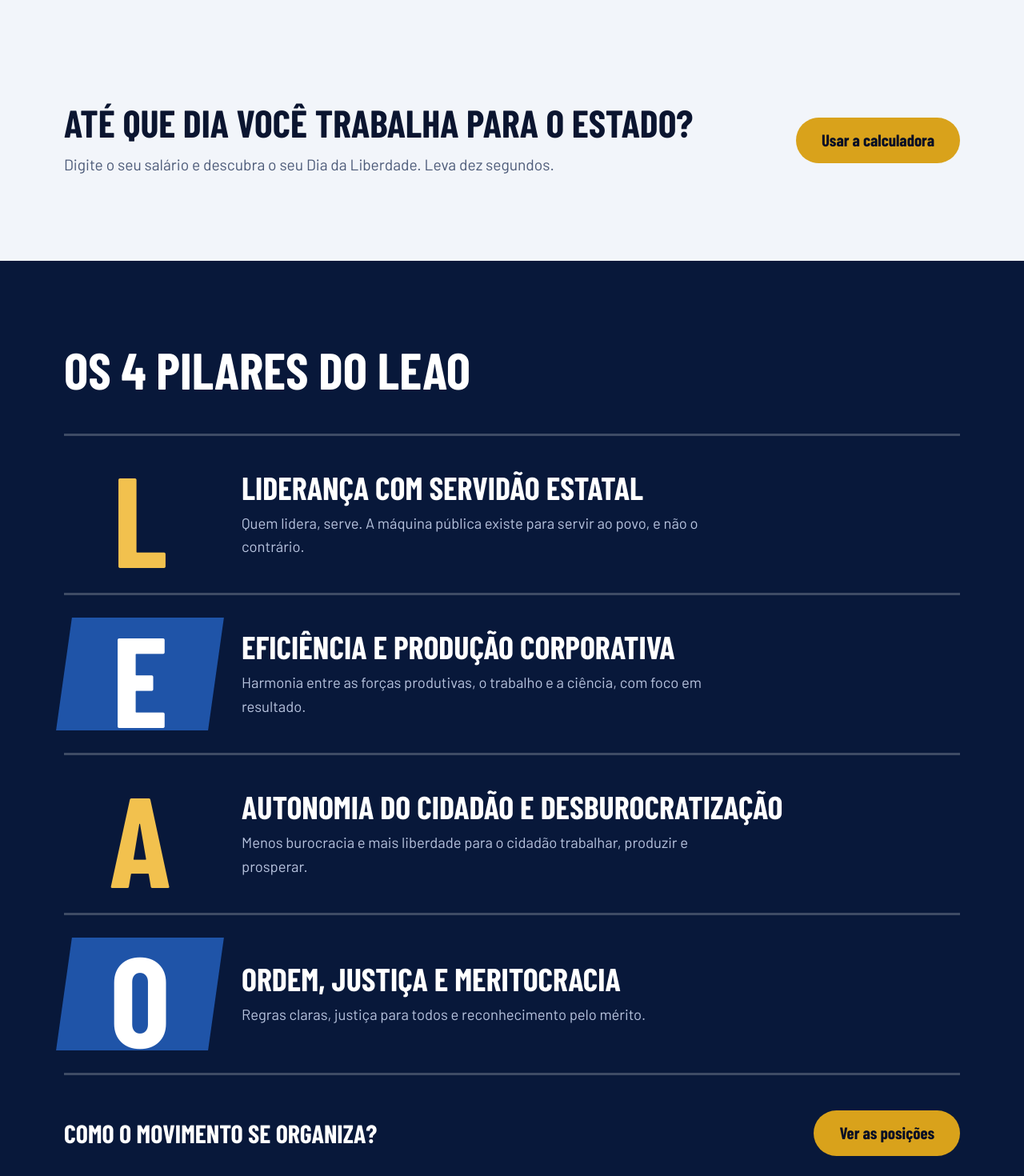
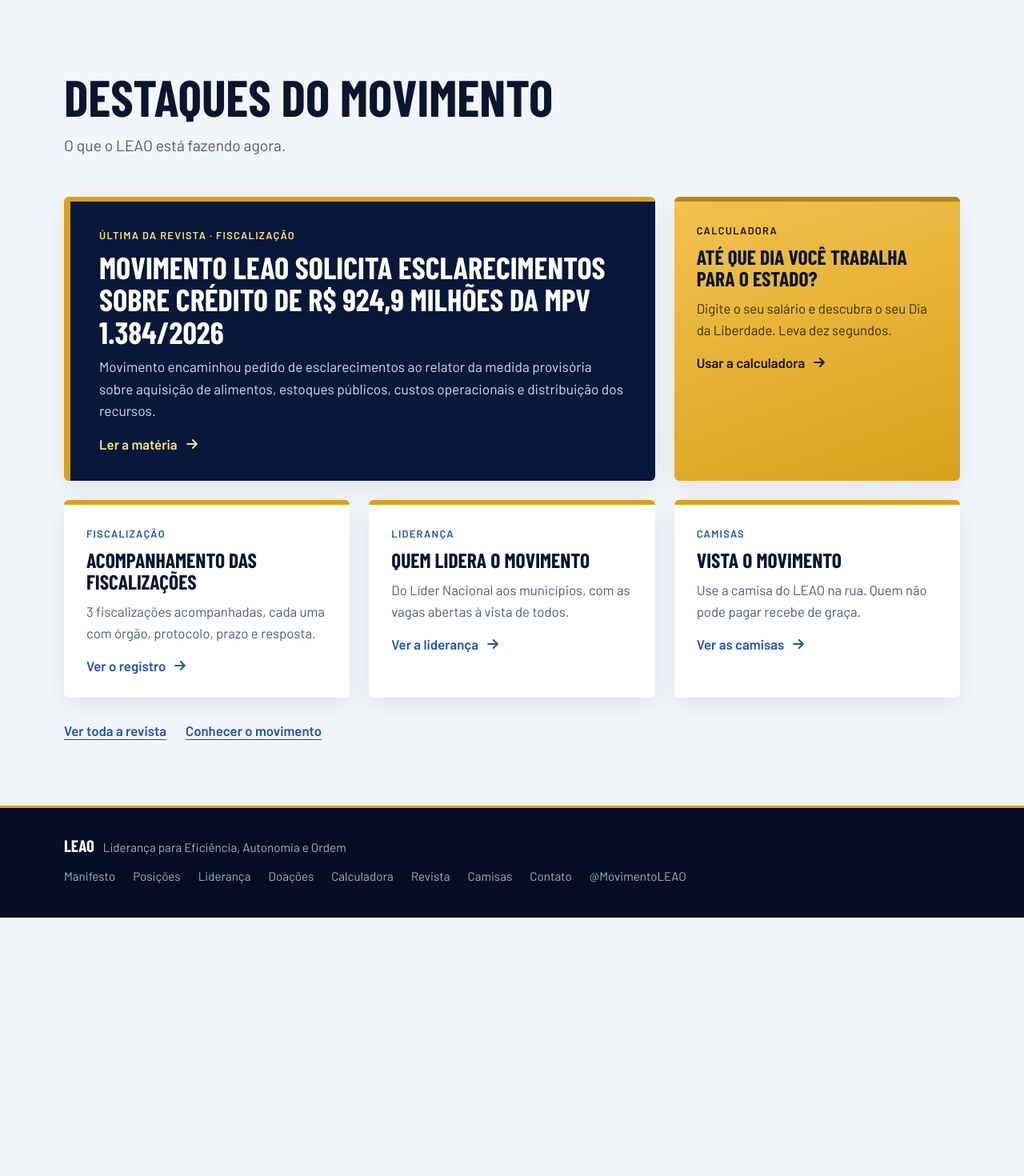
Before and after one commit to fabricioricard/movimentoleao, a Next.js app: page / in a window 1280 px wide. Shown: the part 1460-2930 px from the top of the page at 80% size. After the commit the page ends 2607 px from the top, so only its background shows below. Built offline with nearby package versions, Linux system fonts and the light colour scheme; a web font is replaced by a local one.

Commit message:
Home: destaques do movimento

```diff
--- /dev/null
+++ b/app/destaques-home.css
@@ -0,0 +1,32 @@
+/* Seção "Destaques do Movimento" da home */
+.dh { padding-top: 64px; padding-bottom: 80px; }
+.dh-grade { margin-top: 36px; display: grid; grid-template-columns: repeat(3, minmax(0, 1fr)); gap: 24px; }
+.dh-card { display: grid; gap: 10px; align-content: start; background: #fff; color: var(--tinta, #0b1530); border-top: 6px solid var(--ouro, #d9a21b); border-radius: 6px; padding: 26px 28px; box-shadow: 0 10px 30px rgba(8, 24, 58, 0.08); transition: transform .15s, box-shadow .15s; }
+.dh-card:hover { transform: translateY(-3px); box-shadow: 0 16px 36px rgba(8, 24, 58, 0.16); }
+.dh-card h3 { font-family: var(--display, system-ui, sans-serif); font-weight: 800; text-transform: uppercase; font-size: 1.6rem; line-height: 1.05; }
+.dh-card p { color: var(--suave, #4c5a78); }
+.dh-tag { font-size: 0.8rem; font-weight: 700; text-transform: uppercase; letter-spacing: 0.1em; color: var(--royal, #1f54a8); }
+.dh-ver { display: inline-flex; align-items: center; gap: 8px; margin-top: 4px; font-weight: 700; color: var(--royal, #1f54a8); }
+
+.dh-materia { grid-column: span 2; background: var(--m900, #08183a); color: #fff; border-top-color: var(--ouro, #d9a21b); border-left: 8px solid var(--ouro, #d9a21b); padding: 32px 36px; }
+.dh-materia h3 { font-size: clamp(1.7rem, 3.2vw, 2.4rem); }
+.dh-materia p { color: #d3dcef; font-size: 1.08rem; }
+.dh-materia .dh-tag, .dh-materia .dh-ver { color: #ffe08a; }
+
+.dh-calc { background: linear-gradient(160deg, #f2c14e, #d9a21b); border-top-color: #b98512; }
+.dh-calc p { color: #3a2c05; }
+.dh-calc .dh-tag, .dh-calc .dh-ver { color: #1b1300; }
+
+.dh-mais { margin-top: 28px; display: flex; flex-wrap: wrap; gap: 24px; font-weight: 700; }
+.dh-mais a { color: var(--royal, #1f54a8); text-decoration: underline; text-underline-offset: 4px; }
+
+@media (max-width: 900px) {
+  .dh-grade { grid-template-columns: repeat(2, minmax(0, 1fr)); }
+  .dh-materia { grid-column: 1 / -1; }
+}
+@media (max-width: 600px) {
+  .dh-grade { grid-template-columns: minmax(0, 1fr); gap: 18px; }
+  .dh-card { padding: 22px 20px; }
+  .dh-materia { padding: 24px 20px; }
+}
+@media (prefers-reduced-motion: reduce) { .dh-card { transition: none; } .dh-card:hover { transform: none; } }
--- a/components/Inicio.js
+++ b/components/Inicio.js
@@ -3,6 +3,9 @@ import { SITE } from "../lib/config";
 import Topo from "./Topo";
 import Rodape from "./Rodape";
 import RolarAoCarregar from "./RolarAoCarregar";
+import { NOTICIAS } from "../lib/noticias-dados";
+import { FISCALIZACOES } from "../lib/fiscalizacoes-dados";
+import "../app/destaques-home.css";
 
 const DESTAQUES = ["Eficiência e Serviço Estatal", "Harmonia Corporativa", "Meritocracia e Ordem"];
 
@@ -13,29 +16,6 @@ const DEGRAUS = [
   { letra: "O", palavra: "Ordem", tom: "ouro" },
 ];
 
-const PILARES = [
-  {
-    letra: "L",
-    titulo: "Liderança com Servidão Estatal",
-    texto: "Quem lidera, serve. A máquina pública existe para servir ao povo, e não o contrário.",
-  },
-  {
-    letra: "E",
-    titulo: "Eficiência e Produção Corporativa",
-    texto: "Harmonia entre as forças produtivas, o trabalho e a ciência, com foco em resultado.",
-  },
-  {
-    letra: "A",
-    titulo: "Autonomia do Cidadão e Desburocratização",
-    texto: "Menos burocracia e mais liberdade para o cidadão trabalhar, produzir e prosperar.",
-  },
-  {
-    letra: "O",
-    titulo: "Ordem, Justiça e Meritocracia",
-    texto: "Regras claras, justiça para todos e reconhecimento pelo mérito.",
-  },
-];
-
 function Seta() {
   return (
     <svg className="seta" viewBox="0 0 24 24" width="20" height="20" aria-hidden="true">
@@ -44,8 +24,10 @@ function Seta() {
   );
 }
 
-// Conteúdo da home. As rotas /pilares e /participe usam o mesmo conteúdo e rolam até a seção (prop alvo).
+// Conteúdo da home. As rotas /pilares e /participe (links antigos) usam o mesmo conteúdo e rolam até a âncora (prop alvo).
 export default function Inicio({ alvo }) {
+  const materia = NOTICIAS[0]; // a primeira da lista é a mais nova
+
   return (
     <>
       {alvo && <RolarAoCarregar id={alvo} />}
@@ -54,7 +36,7 @@ export default function Inicio({ alvo }) {
       <main>
         <section id="inicio" className="hero">
           <div className="container hero-grade">
-            <div className="hero-texto">
+            <div className="hero-texto" id="participe">
               <h1 className="hero-titulo">
                 <span className="linha">Liderança para</span>
                 <span className="linha destaque">Eficiência,</span>
@@ -86,6 +68,7 @@ export default function Inicio({ alvo }) {
         </section>
 
         <section id="manifesto" className="bloco bloco-gelo">
+          <span id="pilares" aria-hidden="true" />
           <div className="container manifesto">
             <p className="manifesto-frase">
               O Brasil não suporta mais um Estado pesado, ineficiente e voltado para si mesmo. O LEAO nasce para{" "}
@@ -100,57 +83,56 @@ export default function Inicio({ alvo }) {
           </div>
         </section>
 
-        <section className="bloco bloco-gelo calc-chamada" aria-labelledby="calc-chamada-t">
-          <div className="container calc-chamada-in">
-            <div>
-              <h2 className="titulo-secao junto" id="calc-chamada-t">Até que dia você trabalha para o Estado?</h2>
-              <p className="secao-intro">Digite o seu salário e descubra o seu Dia da Liberdade. Leva dez segundos.</p>
-            </div>
-            <Link className="pilula pilula-ouro pilula-grande" href="/calculadora">
-              Usar a calculadora
-            </Link>
-          </div>
-        </section>
+        <section id="destaques" className="bloco bloco-gelo dh" aria-labelledby="dh-t">
+          <div className="container">
+            <h2 className="titulo-secao junto" id="dh-t">Destaques do Movimento</h2>
+            <p className="secao-intro">O que o LEAO está fazendo agora.</p>
 
-        <section id="pilares" className="bloco bloco-marinho">
-          <div className="container">
-            <h2 className="titulo-secao">Os 4 pilares do LEAO</h2>
-            <ol className="pilares">
-              {PILARES.map((p) => (
-                <li className="pilar" key={p.letra}>
-                  <span className="pilar-letra" aria-hidden="true">
-                    {p.letra}
-                  </span>
-                  <div className="pilar-corpo">
-                    <h3>{p.titulo}</h3>
-                    <p>{p.texto}</p>
-                  </div>
-                </li>
-              ))}
-            </ol>
-            <div className="pilares-link">
-              <p>Como o movimento se organiza?</p>
-              <Link className="pilula pilula-ouro pilula-grande" href="/posicoes">
-                Ver as posições
+            <div className="dh-grade">
+              {materia && (
+                <Link href={`/noticias/${materia.slug}`} className="dh-card dh-materia">
+                  <span className="dh-tag">Última da revista · {materia.tag}</span>
+                  <h3>{materia.titulo}</h3>
+                  <p>{materia.resumo}</p>
+                  <span className="dh-ver">Ler a matéria <Seta /></span>
+                </Link>
+              )}
+
+              <Link href="/calculadora" className="dh-card dh-calc">
+                <span className="dh-tag">Calculadora</span>
+                <h3>Até que dia você trabalha para o Estado?</h3>
+                <p>Digite o seu salário e descubra o seu Dia da Liberdade. Leva dez segundos.</p>
+                <span className="dh-ver">Usar a calculadora <Seta /></span>
+              </Link>
+
+              <Link href="/fiscalizacoes" className="dh-card">
+                <span className="dh-tag">Fiscalização</span>
+                <h3>Acompanhamento das fiscalizações</h3>
+                <p>
+                  {FISCALIZACOES.length} {FISCALIZACOES.length === 1 ? "fiscalização acompanhada" : "fiscalizações acompanhadas"}, cada uma com órgão, protocolo, prazo e resposta.
+                </p>
+                <span className="dh-ver">Ver o registro <Seta /></span>
+              </Link>
+
+              <Link href="/lideranca" className="dh-card">
+                <span className="dh-tag">Liderança</span>
+                <h3>Quem lidera o movimento</h3>
+                <p>Do Líder Nacional aos municípios, com as vagas abertas à vista de todos.</p>
+                <span className="dh-ver">Ver a liderança <Seta /></span>
+              </Link>
+
+              <Link href="/camisas" className="dh-card">
+                <span className="dh-tag">Camisas</span>
+                <h3>Vista o movimento</h3>
+                <p>Use a camisa do LEAO na rua. Quem não pode pagar recebe de graça.</p>
+                <span className="dh-ver">Ver as camisas <Seta /></span>
               </Link>
             </div>
-          </div>
-        </section>
 
-        <section id="participe" className="bloco bloco-royal">
-          <div className="container chamada">
-            <h2 className="chamada-titulo">Nascemos para liderar a reconstrução nacional.</h2>
-            <p className="chamada-texto">
-              Construindo o futuro do Brasil. Entre no grupo e acompanhe tudo em primeira mão.
+            <p className="dh-mais">
+              <Link href="/noticias">Ver toda a revista</Link>
+              <Link href="/sobre">Conhecer o movimento</Link>
             </p>
-            <div className="chamada-acoes">
-              <a className="pilula pilula-ouro pilula-grande" href={SITE.whatsapp} target="_blank" rel="noopener noreferrer">
-                Entrar no grupo do WhatsApp
-              </a>
-              <a className="pilula pilula-linha pilula-grande" href={SITE.x} target="_blank" rel="noopener noreferrer">
-                Seguir no X
-              </a>
-            </div>
           </div>
         </section>
       </main>
```
